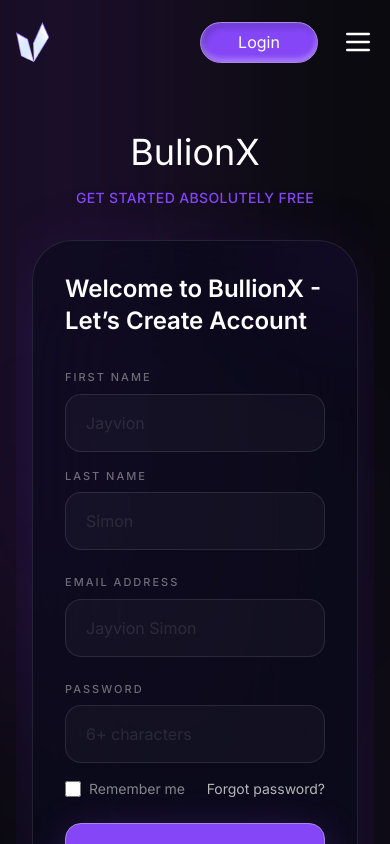
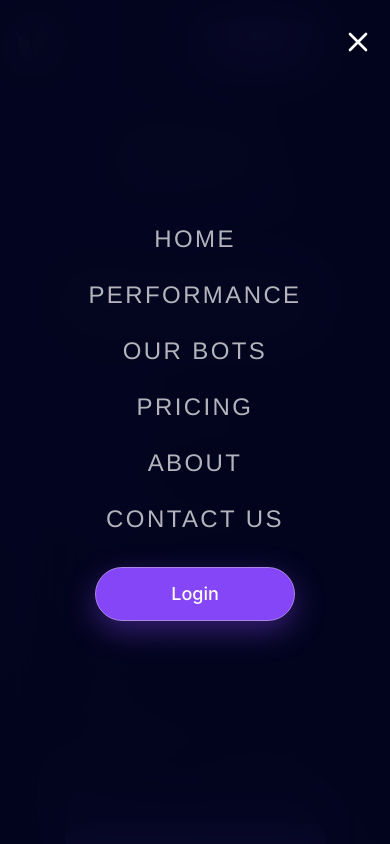
Before and after one commit to bhadoriya7898/OLD-Bot-Gold, a React (Vite) app in the folder client/: page /register in a window 390 px wide. Both pictures are taken after a click on the button 358 px from the left and 42 px from the top of the page. Shown: the top 844 px of the page. Built offline with nearby package versions, Linux system fonts and the light colour scheme.

Commit message:
Navlink Working For Mobile Screen

```diff
--- a/client/src/components/Footer.jsx
+++ b/client/src/components/Footer.jsx
@@ -121,9 +121,9 @@ const Footer = () => {
               <div>
                 <h4 className="text-white mb-4 font-medium uppercase tracking-widest text-xs opacity-40">Legal</h4>
                 <ul className="flex flex-col gap-2 text-sm text-white/70">
-                  <li className="hover:text-primary-purple transition-colors cursor-pointer">Terms of Service</li>
-                  <li className="hover:text-primary-purple transition-colors cursor-pointer">Privacy Policy</li>
-                  <li className="hover:text-primary-purple transition-colors cursor-pointer">License Agreement</li>
+                  <li className="hover:text-primary-purple transition-colors cursor-pointer"><Link to="/terms">Terms of Service</Link></li>
+                  <li className="hover:text-primary-purple transition-colors cursor-pointer"><Link to="/privacy">Privacy Policy</Link></li>
+                  <li className="hover:text-primary-purple transition-colors cursor-pointer"><Link to="/license">License Agreement</Link></li>
                 </ul>
               </div>
 
@@ -131,9 +131,9 @@ const Footer = () => {
               <div>
                 <h4 className="text-white mb-4 font-medium uppercase tracking-widest text-xs opacity-40">Resources</h4>
                 <ul className="flex flex-col gap-2 text-sm text-white/70">
-                  <li className="hover:text-primary-purple transition-colors cursor-pointer">Style Guide</li>
-                  <li className="hover:text-primary-purple transition-colors cursor-pointer">Instructions</li>
-                  <li className="hover:text-primary-purple transition-colors cursor-pointer">Change Log</li>
+                  <li className="hover:text-primary-purple transition-colors cursor-pointer"><Link to="/style-guide">Style Guide</Link></li>
+                  <li className="hover:text-primary-purple transition-colors cursor-pointer"><Link to="/instructions">Instructions</Link></li>
+                  <li className="hover:text-primary-purple transition-colors cursor-pointer"><Link to="/changelog">Change Log</Link></li>
                 </ul>
               </div>
 
--- a/client/src/components/Navbar.jsx
+++ b/client/src/components/Navbar.jsx
@@ -1,9 +1,10 @@
-import React from "react";
+import React, { useState } from "react";
 import { Link, useLocation } from "react-router-dom";
-import { motion } from "framer-motion";
+import { motion, AnimatePresence } from "framer-motion";
 import MagneticButton from "../utils/MagneticButton";
 
 const Navbar = () => {
+  const [isOpen, setIsOpen] = useState(false);
   const location = useLocation();
 
   const navLinks = [
@@ -103,13 +104,78 @@ const Navbar = () => {
         <motion.button
           whileHover={{ scale: 1.1 }}
           whileTap={{ scale: 0.9 }}
-          className="lg:hidden text-white hover:text-primary-purple transition-colors ml-2"
+          onClick={() => setIsOpen(!isOpen)}
+          className="lg:hidden text-white hover:text-primary-purple transition-colors ml-2 z-[100]"
         >
           <svg className="w-8 h-8" fill="none" stroke="currentColor" viewBox="0 0 24 24">
-            <path strokeLinecap="round" strokeLinejoin="round" strokeWidth="2" d="M4 6h16M4 12h16M4 18h16"></path>
+            {isOpen ? (
+              <path strokeLinecap="round" strokeLinejoin="round" strokeWidth="2" d="M6 18L18 6M6 6l12 12"></path>
+            ) : (
+              <path strokeLinecap="round" strokeLinejoin="round" strokeWidth="2" d="M4 6h16M4 12h16M4 18h16"></path>
+            )}
           </svg>
         </motion.button>
       </div>
+
+      {/* Mobile Menu Overlay */}
+      <AnimatePresence>
+        {isOpen && (
+          <motion.div
+            initial={{ opacity: 0, x: "100%" }}
+            animate={{ opacity: 1, x: 0 }}
+            exit={{ opacity: 0, x: "100%" }}
+            transition={{ type: "spring", damping: 25, stiffness: 200 }}
+            className="fixed inset-0 z-[90] lg:hidden bg-[#03051F]/95 backdrop-blur-xl flex flex-col items-center justify-center gap-8"
+          >
+            <ul className="flex flex-col items-center gap-6">
+              {navLinks.map((link, index) => {
+                const currentPath = location.pathname + location.hash;
+                const isActive = currentPath === link.path;
+
+                return (
+                  <motion.li
+                    key={index}
+                    initial={{ opacity: 0, y: 20 }}
+                    animate={{ opacity: 1, y: 0 }}
+                    transition={{ delay: index * 0.1 }}
+                  >
+                    <Link
+                      to={link.path}
+                      onClick={() => setIsOpen(false)}
+                      className={`text-2xl uppercase tracking-widest transition-all duration-300 ${
+                        isActive ? "text-[#8446F6] font-bold" : "text-white/70 hover:text-[#8446F6]"
+                      }`}
+                      style={{ fontFamily: "Helvetica Neue" }}
+                    >
+                      {link.name}
+                    </Link>
+                  </motion.li>
+                );
+              })}
+            </ul>
+
+            {/* Mobile Login Button */}
+            <motion.div
+              initial={{ opacity: 0, y: 20 }}
+              animate={{ opacity: 1, y: 0 }}
+              transition={{ delay: navLinks.length * 0.1 }}
+            >
+              <Link to="/login" onClick={() => setIsOpen(false)}>
+                <MagneticButton
+                  className="w-[200px] h-[54px] rounded-[60px] flex items-center justify-center text-white text-lg font-medium"
+                  style={{
+                    background: "linear-gradient(0deg, #8446F6, #8446F6), radial-gradient(59.74% 182.72% at 50% 100%, #A97AFF 0%, rgba(169,122,255,0) 64%)",
+                    border: "1px solid #AB86E7",
+                    boxShadow: "0px 10px 30px rgba(132, 70, 246, 0.4)",
+                  }}
+                >
+                  Login
+                </MagneticButton>
+              </Link>
+            </motion.div>
+          </motion.div>
+        )}
+      </AnimatePresence>
 
     </motion.nav>
   );
```
